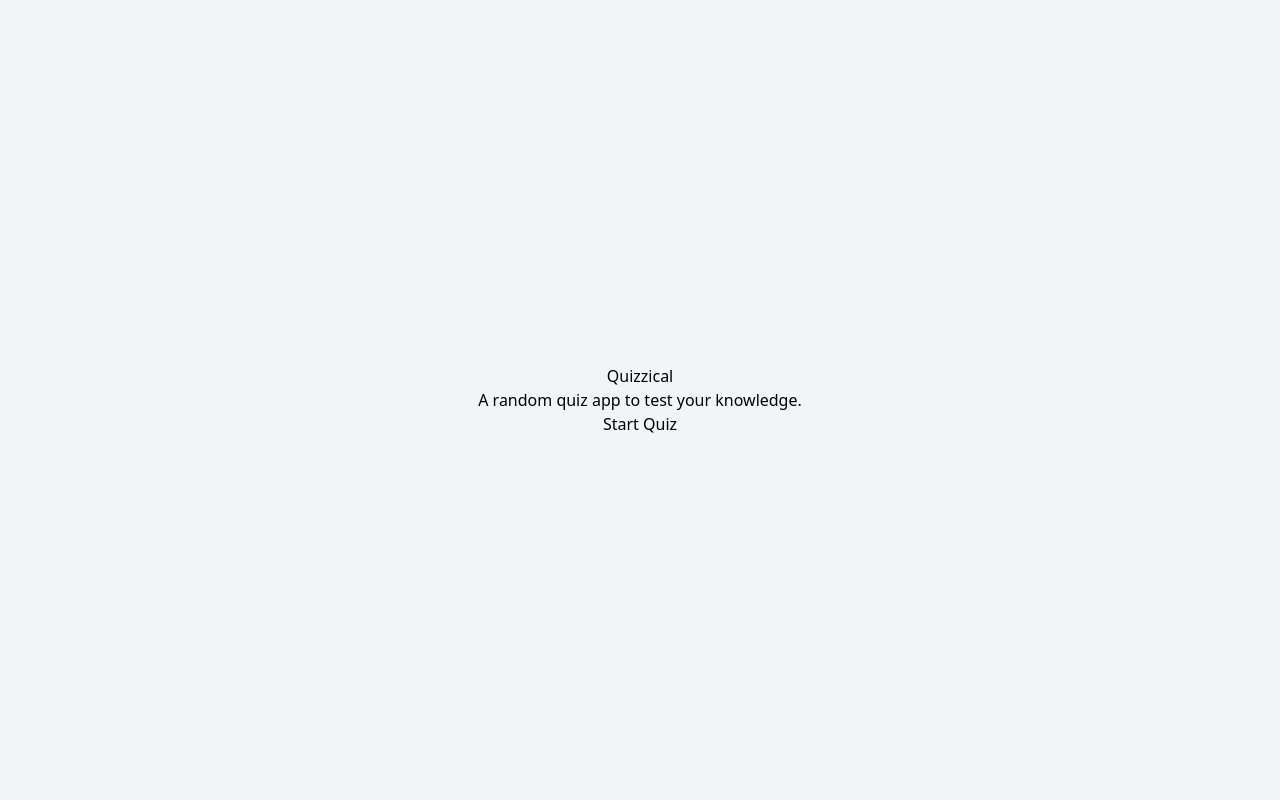
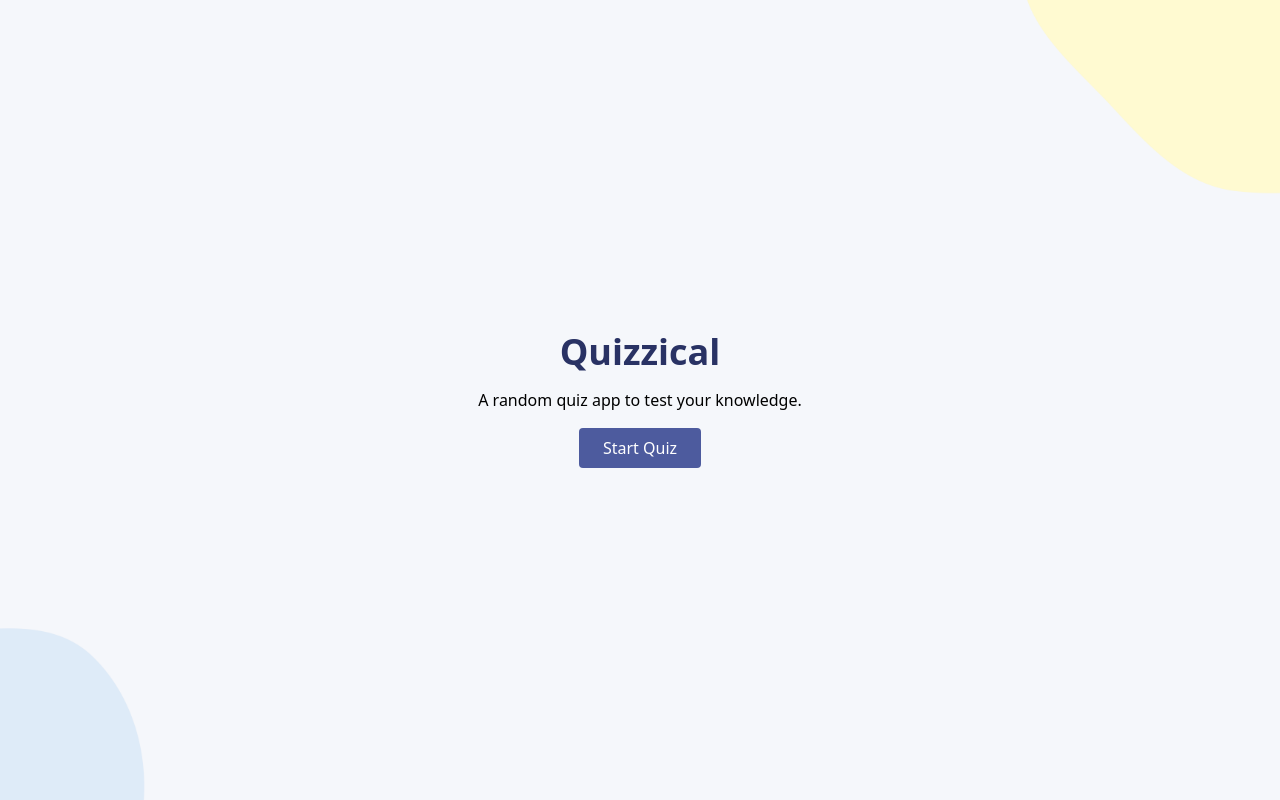
Before and after one commit to Timmydrax/quizzical-app, a React (Vite) app: page / in a window 1280 px wide. Built offline with nearby package versions, Linux system fonts and the light colour scheme.

Commit message:
CHORE: Project Init

```diff
--- a/src/App.jsx
+++ b/src/App.jsx
@@ -7,7 +7,7 @@ function App() {
 
   return (
     <>
-      <div className="min-h-screen flex items-center justify-center bg-gray-100 text-center">
+      <div className="min-h-screen flex items-center justify-center bg-[url('/images/intro-page.png')] bg-no-repeat bg-center bg-cover text-center">
         {!isQuizStarted ? (
           <StartScreen onStart={() => setIsQuizStarted(true)} />
         ) : (
--- a/src/components/QuizScreen.jsx
+++ b/src/components/QuizScreen.jsx
@@ -1,7 +1,9 @@
 export default function QuizScreen() {
   return (
     <>
-      <div></div>
+      <div className="flex flex-col items-center p-4 gap-4">
+
+      </div>
     </>
   );
 }
--- a/src/components/StartScreen.jsx
+++ b/src/components/StartScreen.jsx
@@ -1,10 +1,15 @@
 export default function StartScreen({ onStart }) {
   return (
     <>
-      <div>
-        <h1>Quizzical</h1>
+      <div className="flex flex-col items-center p-4 gap-4">
+        <h1 className="text-[#293264] text-4xl font-semibold">Quizzical</h1>
         <p>A random quiz app to test your knowledge.</p>
-        <button onClick={onStart}>Start Quiz</button>
+        <button
+          className="bg-[#4D5B9E] px-6 py-2 text-white rounded cursor-pointer hover:bg-blue-900 transition"
+          onClick={onStart}
+        >
+          Start Quiz
+        </button>
       </div>
     </>
   );
```
Also changed, not shown: public/images/intro-page.png (added), src/assets/images/intro-page.png (deleted).
